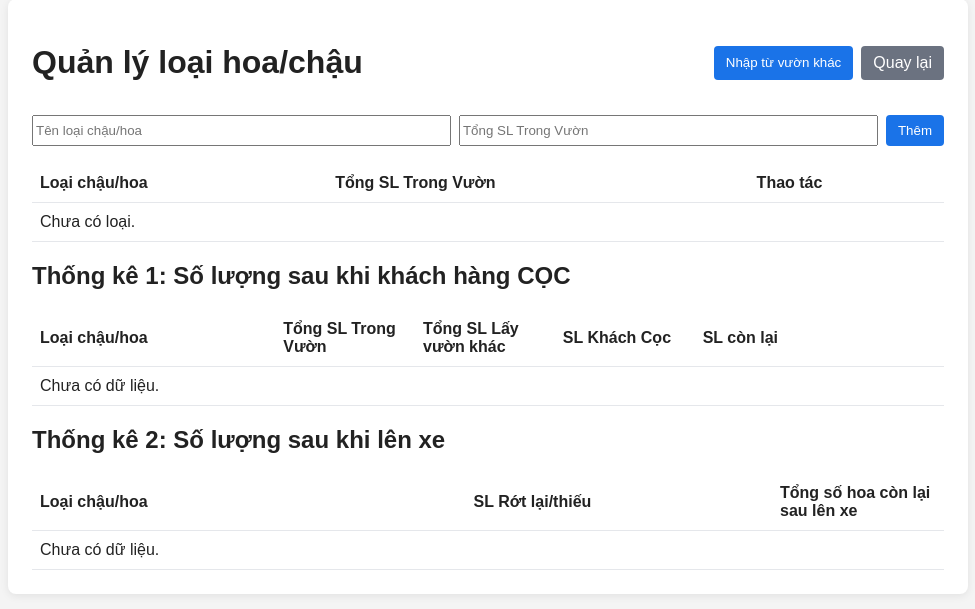
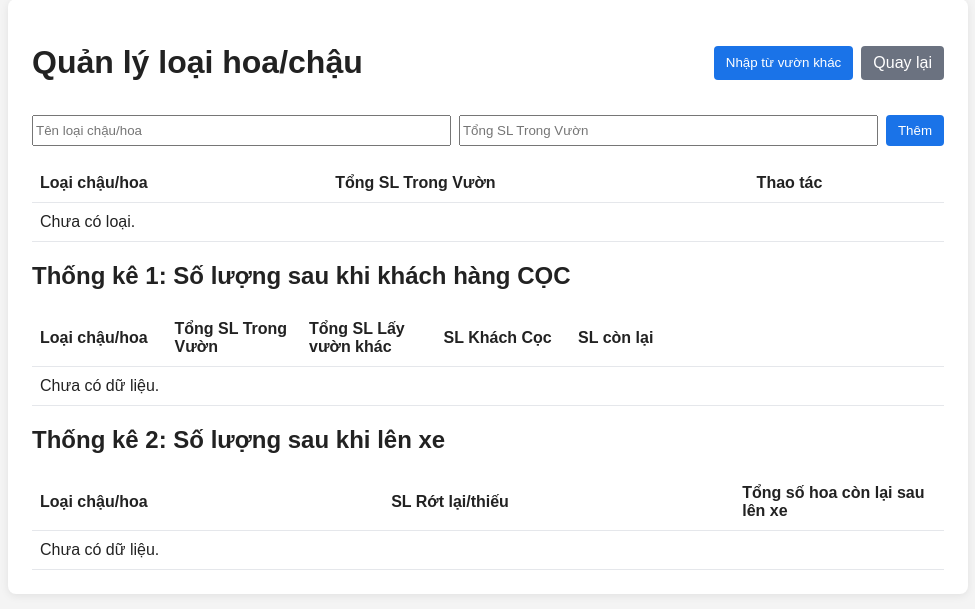
Before and after one commit to boonbye01/WebHoaTetAI, a PHP site: page /flowers.php in a window 1280 px wide. Shown: the part 43-652 px from the top of the page, without its empty margins (152-1127 px from the left). Run offline with PHP 8.4, Linux system fonts and the light colour scheme; the visitor is signed in with stand-in values (Sample User, id 1); data that the repository does not hold is empty.

Commit message:
Fix leftover CSS artifact and finalize flowers first-column widths

```diff
--- a/assets/style.css
+++ b/assets/style.css
@@ -608,8 +608,7 @@ table td {
   word-break: keep-all;
   padding: 6px 6px;
 }
-$118% !important;
-}
+.compare-table th:nth-child(5),`r`n.compare-table td:nth-child(5) {`r`n  width: 18% !important;`r`n}
 @media (max-width: 640px) {
   .compare-table th:nth-child(1),
   .compare-table td:nth-child(1) {
@@ -708,9 +707,7 @@ $118% !important;
 .stats-table-2 {
   table-layout: fixed;
 }
-.stats-table-1 th:nth-child(1),
-.stats-table-1 td:nth-child(1) {
-  width: 40%;
+$128%;
 }
 .stats-table-1 th:nth-child(2),
 .stats-table-1 td:nth-child(2),
@@ -724,9 +721,7 @@ $118% !important;
 .stats-table-1 td:nth-child(5) {
   width: 41% !important;
 }
-.stats-table-2 th:nth-child(1),
-.stats-table-2 td:nth-child(1) {
-  width: 58%;
+$141%;
 }
 .stats-table-2 th:nth-child(2),
 .stats-table-2 td:nth-child(2) {
```
